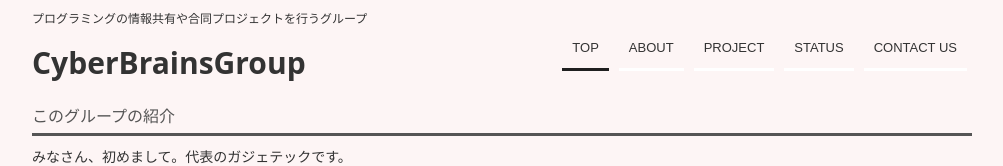
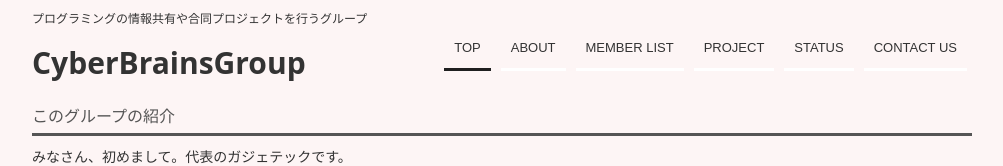
Before and after one commit to CyberBrainsGroup/CyberBrainsGroup.github.io, a plain HTML site: page index.html in a window 1280 px wide. Shown: the top 166 px of the page, without its empty margins (138-1141 px from the left). Drawn offline with Linux system fonts and the light colour scheme.

Commit message:
Update index.html
メンバーリストの追加

```diff
--- a/index.html
+++ b/index.html
@@ -28,6 +28,7 @@
 				<ul>
 					<li class="active"><a href="index.html">Top<br><span></span></a></li>
 					<li><a href="about.html">About<br><span></span></a></li>
+					<li><a href="sbc.html">member list<br><span></span></a></li>
 					<li><a href="playerstatus.html">Project<br><span></span></a></li>
 					<li><a href="status.html">Status<br><span></span></a></li>
 					<li><a href="contact.html">Contact us<br></a></li>
```
